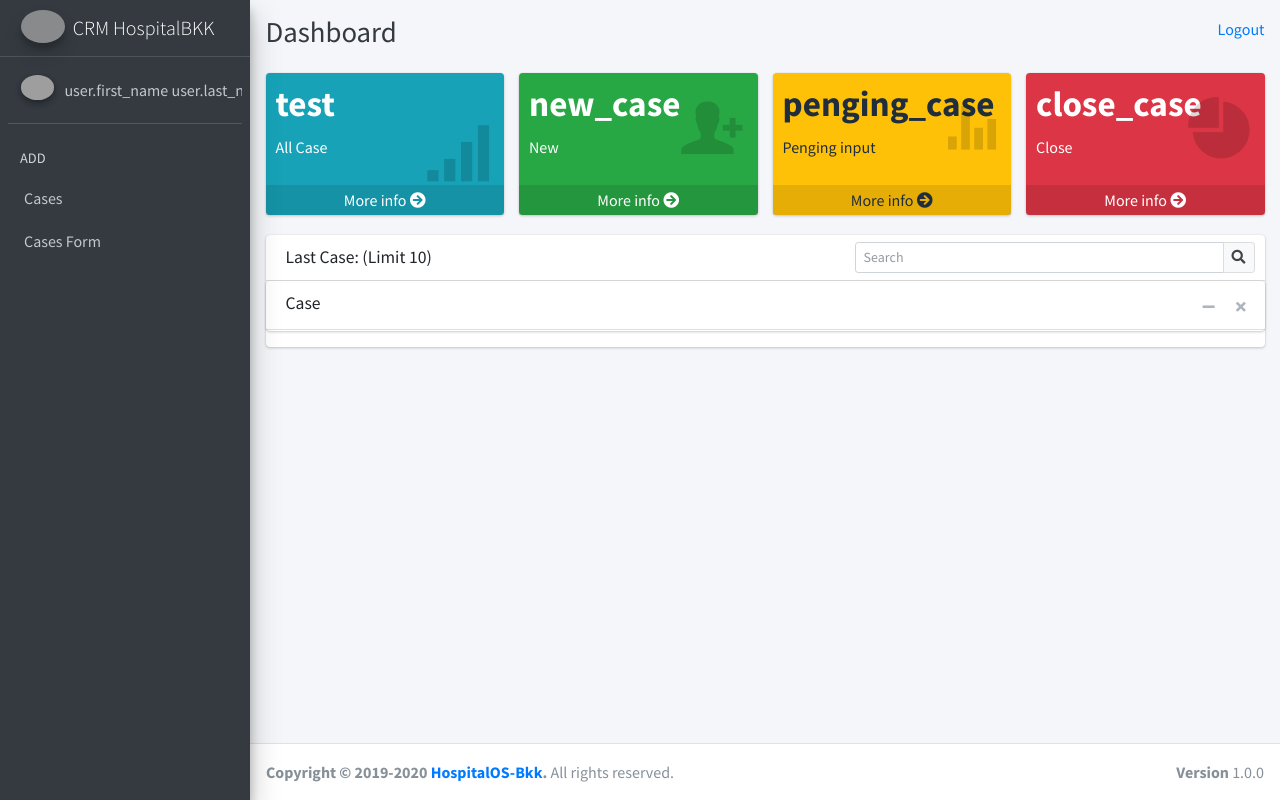
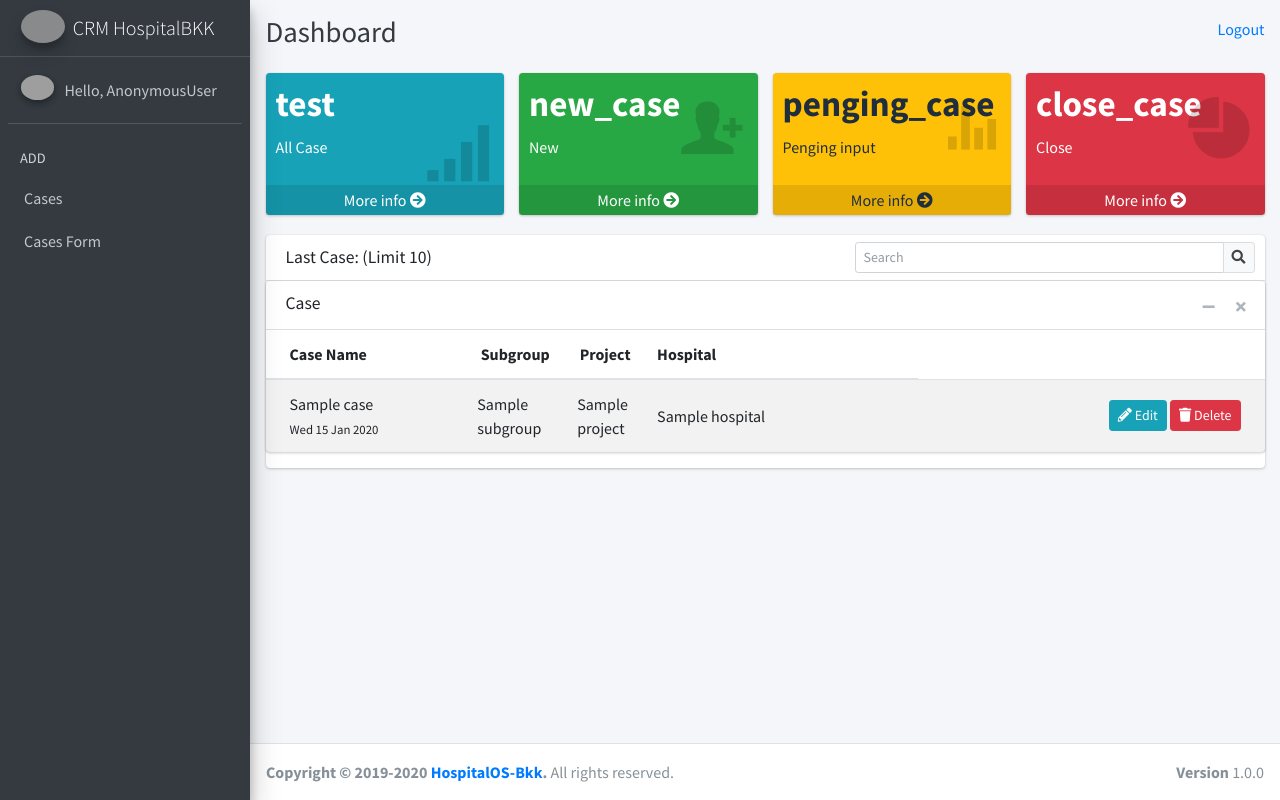
Before and after one commit to funanzaa/site_crm, a Django app: template SiteCrm/crm/templates/cases/dashboard.html in a window 1280 px wide. Run offline with Django 3.2, Linux system fonts and the light colour scheme; tables that the repository leaves empty hold one stand-in row (values such as "Sample post"); the template is opened without the code that fills it: values that come from a table or form of the project are taken from there, most other values are stand-ins (such as "Sample title", 1, 10 or a date in 2020); some libraries are stand-ins or nearby versions; grey boxes are pictures that could not be loaded.

Commit message:
show data dashboard

```diff
--- a/SiteCrm/SiteCrm/urls.py
+++ b/SiteCrm/SiteCrm/urls.py
@@ -21,5 +21,6 @@ urlpatterns = [
     path('admin/', admin.site.urls),
     path('', views.HomePage, name="home"),
     path('login/', views.loginPage, name="login"),
+    path('logout/', views.logoutUser, name="logout"),
     path('crm/', include('crm.urls')),
 ]
--- a/SiteCrm/SiteCrm/views.py
+++ b/SiteCrm/SiteCrm/views.py
@@ -28,3 +28,7 @@ def loginPage(request):
 		context = {}
 
 		return render(request, 'login.html', context)
+
+def logoutUser(request):
+	logout(request)
+	return redirect('login')
--- a/SiteCrm/crm/templates/cases/base.html
+++ b/SiteCrm/crm/templates/cases/base.html
@@ -40,7 +40,7 @@
             </div>
             <div class="col-sm-6">
               <ol class="breadcrumb float-sm-right">
-              <li class="breadcrumb-item"><a href="#">Logout</a></li>
+              <li class="breadcrumb-item"><a href="{% url 'logout' %}">Logout</a></li>
             </ol>
             </div>
           </div>
--- a/SiteCrm/crm/templates/cases/dashboard.html
+++ b/SiteCrm/crm/templates/cases/dashboard.html
@@ -76,6 +76,7 @@ Dashboard
         <div class="card-tools">
           <!-- form find case -->
           <form method="POST">
+            {% csrf_token %}
             <div class="input-group input-group-sm" style="width: 400px;">
             <input type="text" name="text_find" class="form-control float-right" placeholder="Search">
             <div class="input-group-append">
@@ -101,15 +102,66 @@ Dashboard
             </div>
           </div>
           <div class="card-body p-0">
+            <table class="table table-striped projects">
+              <thead>
+                <tr>
+                  <th style="width: 20%">
+                    Case Name
+                  </th>
+                  <th style="width: 10%" class="text-center">
+                    Subgroup
+                  </th>
+                  <th style="width: 8%" class="text-center">
+                    Project
+                  </th>
+                  <th>
+                    Hospital
+                  </th>
+                </tr>
+              </thead>
+              <tbody>
+              {% for case in all_case %}
+                <tr>
+                  <td>
+                    <a>
+                      {{case.name}}
+                    </a>
+                    <br>
+                    <small>
+                      {{ case.date_entered|date:"D d M Y" }}
+                    </small>
+                  </td>
+                  <td>
+                      {{case.project_subgroup.name}}
+                  </td>
+                   <td>
+                     {{case.project.name}}
+                  </td>
+                  <td>
+                     {{case.hospitals.label}}
+                  </td>
+                  <td class="project-actions text-right">
+                    <a class="btn btn-info btn-sm" href="edit_case/{{case.id}}">
+                      <i class="fas fa-pencil-alt">
+                      </i>
+                      Edit
+                    </a>
+                    <a class="btn btn-danger btn-sm" href="#">
+                      <i class="fas fa-trash">
+                      </i>
+                      Delete
+                    </a>
+                  </td>
+                {% endfor %}
+              </tbody>
+            </table>
           </div>
           <!-- /.card-body -->
         </div>
         <!-- /.card -->
-
       </section>
     </div>
     <!-- /.card -->
-      </div>
   </div>
     <!-- /.row (main row) -->
   </div><!-- /.container-fluid -->
--- a/SiteCrm/crm/templates/cases/sidebar.html
+++ b/SiteCrm/crm/templates/cases/sidebar.html
@@ -17,7 +17,7 @@
           <img src="{% static "dist/img/user2-160x160.jpg"%} " class="img-circle elevation-2" alt="User Image">
         </div>
         <div class="info">
-          <a href="#" class="d-block">user.first_name user.last_name </a>
+          <a href="#" class="d-block"> Hello, {{ request.user }} </a>
         </div>
       </div>
 
```
Also changed, not shown: SiteCrm/crm/views.py (+9 -2 lines), SiteCrm/crm/models.py (line endings or trailing spaces). Lines whose indentation alone changed are shown as unchanged.
